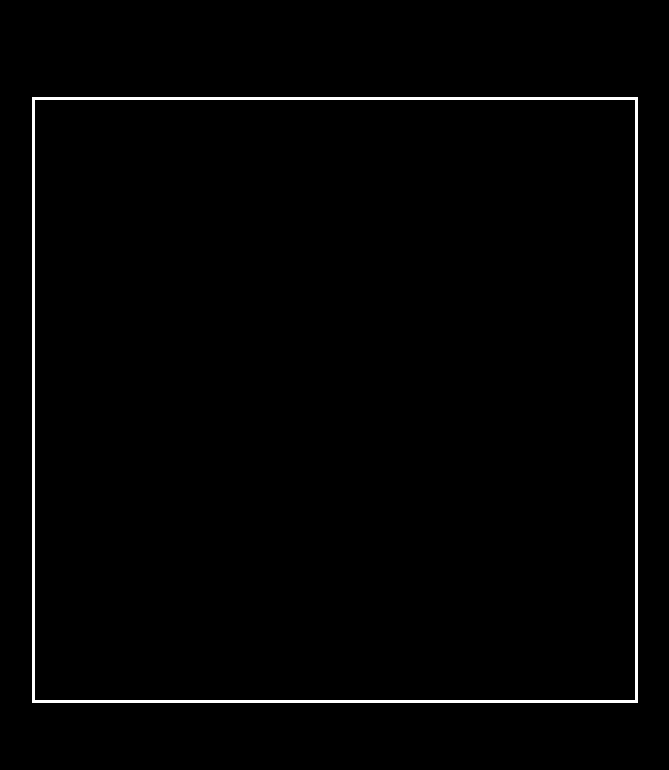
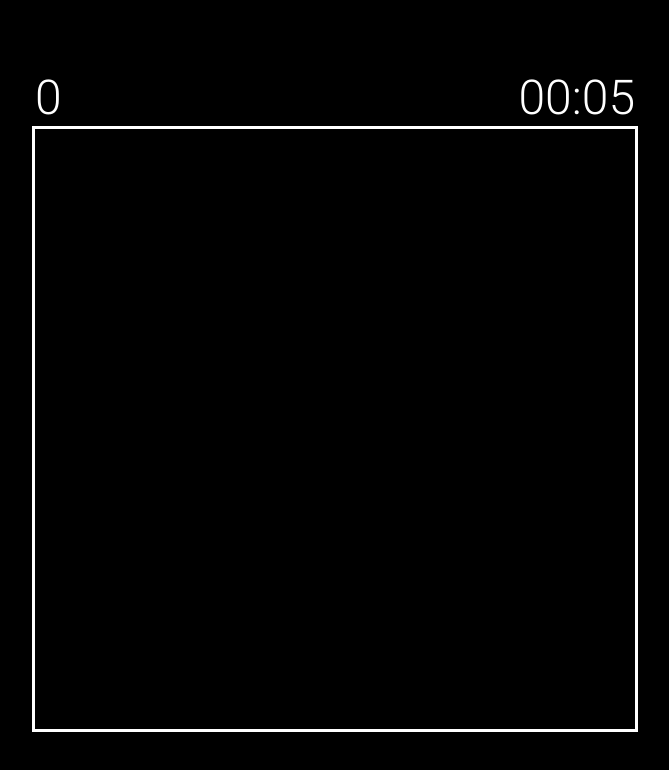
Before and after one commit to steel4009/snake-game, a plain HTML site: page html/game.html in a window 1280 px wide. Shown: the whole page, without its empty margins (305-974 px from the left). Drawn offline with Linux system fonts and the light colour scheme.

Commit message:
new functions
timer and score added.

```diff
--- a/css/game.css
+++ b/css/game.css
@@ -15,9 +15,19 @@
     display: flex;
     justify-content: center;
     align-items: center;
+    flex-direction: column;
     width: 100vw;
     height: 100vh;
     background-color: #000;
+}
+
+.info {
+    display: flex;
+    justify-content: space-between;
+}
+
+.info > span {
+    font-size: 2rem;
 }
 
 canvas {
--- a/html/game.html
+++ b/html/game.html
@@ -9,7 +9,10 @@
 </head>
 <body>
     <div class="main">
-
+        <div class="info">
+            <span class="score">0</span>
+            <span class="time">00:00</span>
+        </div>
     </div>
 
     <div class="gameover">
--- a/js/character.js
+++ b/js/character.js
@@ -3,6 +3,7 @@ export class character {
     direction;
     trail;
     grow;
+    score;
     requestedDirection;
     gameover;
     constructor(data) {
@@ -15,6 +16,7 @@ export class character {
 
         if(fruit.position.x === this.head.x && fruit.position.y === this.head.y) {
             this.grow = 1
+            this.score++
             fruit.eat = 1
         }
 
--- a/js/game.js
+++ b/js/game.js
@@ -2,7 +2,14 @@ import { character } from "./character.js";
 import { canvas } from "./canvas.js";
 import { fruit } from "./fruit.js";
 
-export let difficult = parseInt(new URLSearchParams(window.location.search).get('difficult'))
+function getDifficult() {
+    let d = parseInt(new URLSearchParams(window.location.search).get('difficult'))
+    if(d > 2) d = 3
+    else if(d < 0) d = 0
+    return d
+}
+
+export let difficult = getDifficult()
 
 const initialData = {
     board: {
@@ -43,8 +50,12 @@ const randomize = (max) => {
 const mainDiv = document.querySelectorAll('.main')[0]
 const gameoverDiv = document.querySelectorAll('.gameover')[0]
 const board = new canvas(initialData.board)
+const score = document.querySelector('.score')
+const time = document.querySelector('.time')
+const timer = {}
+document.querySelector('.info').style.width = board.size.canvas + 'px'
 
-let snake, apple, rendering
+let snake, apple, rendering, t
 const load = () => {
 
     gameoverDiv.style.top = '-100%'
@@ -60,8 +71,9 @@ const load = () => {
                 y: null
         },
         trail: [],
-            grow: 0,
-            gameover: false
+        grow: 0,
+        gameover: false,
+        score: 0
     }
     initialData.apple = {
         position: {
@@ -89,6 +101,7 @@ const load = () => {
     apple = new fruit(initialData.apple)
 
     rendering = setInterval(render, 400 - (difficult * 50))
+    startTimer()
 }
 
 mainDiv.appendChild(board.element)
@@ -110,11 +123,48 @@ const render = () => {
 
     snake.draw(board)
 
+    score.innerText = snake.score
+
     if(snake.gameover) {
         clearInterval(rendering)
+        stopTimer()
         gameoverDiv.style.top = '0'
         gameoverDiv.style.visibility = 'visible'
     }
 }
 
+const doTimer = () => {
+    let display = {
+        s: () => {
+            let r
+            if(timer.s < 10) r = `0${timer.s}`
+            else r = timer.s
+            return r
+        },
+        m: () => {
+            let r
+            if(timer.m < 10) r = `0${timer.m}`
+            else r = timer.m
+            return r
+        }
+    }
+    time.innerText = `${display.m()}:${display.s()}`
+    timer.s++
+    if(timer.s >= 60) {
+        timer.s = 0
+        timer.m++
+    }
+}
+
+const startTimer = () => {
+    timer.s = 0
+    timer.m = 0
+    doTimer()
+    t = setInterval(doTimer, 1000)
+}
+
+const stopTimer = () => {
+    clearInterval(t)
+}
+
 load()
```
